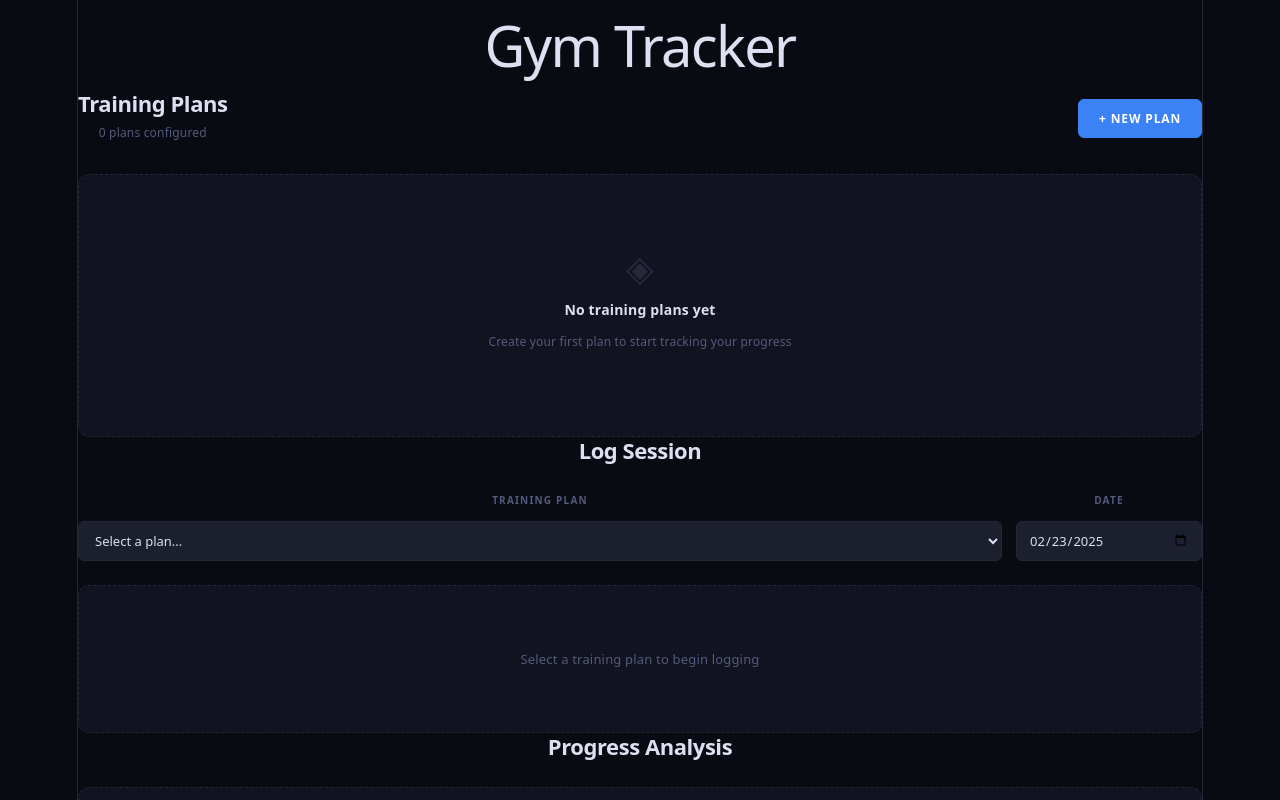
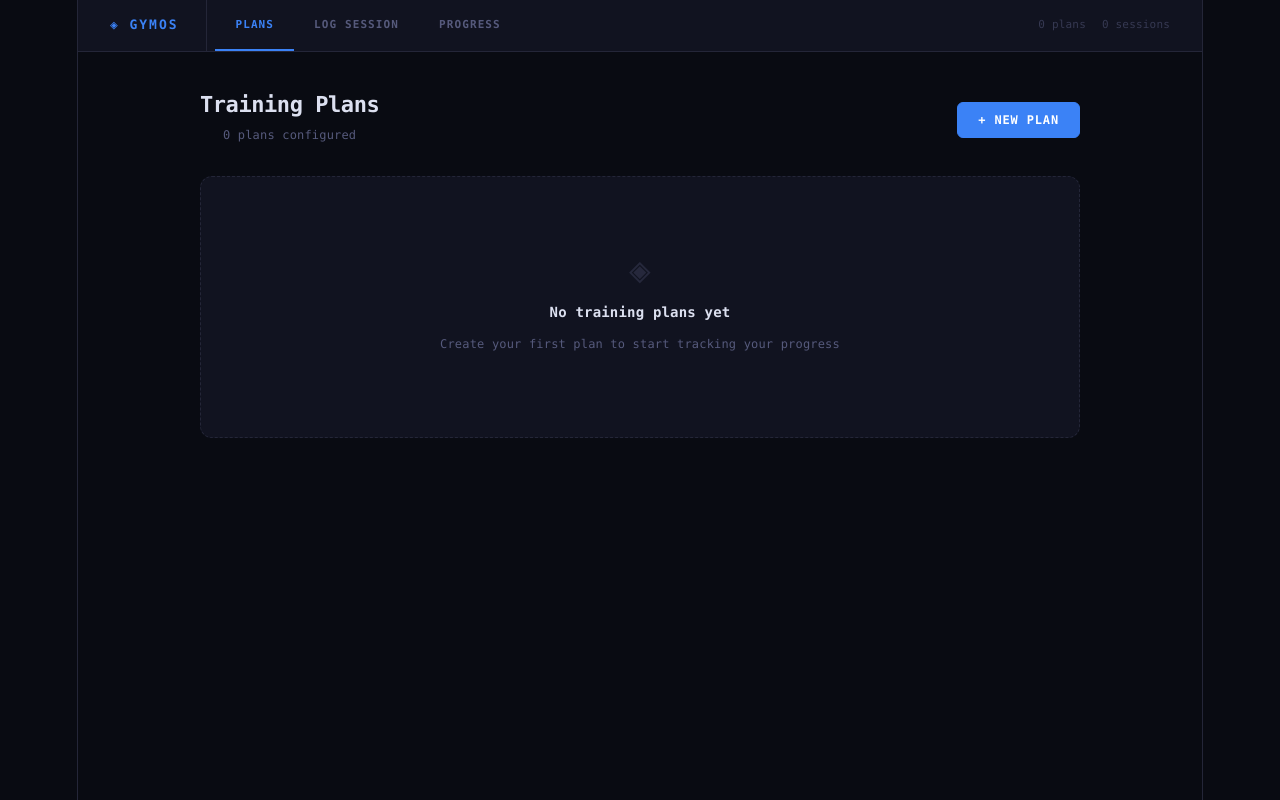
Before and after one commit to tiago-espadinha/GymOS, a React (Vite) app: page / in a window 1280 px wide. Shown: the top 800 px of the page. Built offline with nearby package versions, Linux system fonts and the light colour scheme.

Commit message:
feat: integrate tab functionality into main app

```diff
--- a/src/App.tsx
+++ b/src/App.tsx
@@ -1,38 +1,10 @@
-import { useState } from "react";
 import "./App.css";
-import { PlansTab } from "./components/plans";
-import { LogTab } from "./components/log";
-import { ProgressTab } from "./components/progress";
-import { TrainingPlan, WorkoutSession } from "./types";
+import GymTracker from "./GymTracker";
 
 function App() {
-  const [plans, setPlans] = useState<TrainingPlan[]>([]);
-  const [sessions, setSessions] = useState<WorkoutSession[]>([]);
-  const [lastLoggedPlan, setLastLoggedPlan] = useState<TrainingPlan | null>(
-    null,
-  );
-
-  const handleLogPlan = (plan: TrainingPlan) => {
-    setLastLoggedPlan(plan);
-    console.log("Logged training plan:", plan);
-  };
-
   return (
     <main>
-      <h1>Gym Tracker</h1>
-      <PlansTab plans={plans} setPlans={setPlans} onLogPlan={handleLogPlan} />
-      <LogTab
-        plans={plans}
-        sessions={sessions}
-        setSessions={setSessions}
-      ></LogTab>
-      <ProgressTab plans={plans} sessions={sessions} />
-      {lastLoggedPlan && (
-        <section className="logInfo">
-          <h2>Last logged plan</h2>
-          <p>{lastLoggedPlan.name}</p>
-        </section>
-      )}
+      <GymTracker />
     </main>
   );
 }
--- /dev/null
+++ b/src/GymTracker.tsx
@@ -0,0 +1,169 @@
+import { useState, useEffect } from 'react';
+import Colors from './constants/colors';
+import { PlansTab } from './components/plans';
+import { LogTab } from './components/log';
+import { ProgressTab } from './components/progress';
+import { TrainingPlan, WorkoutSession } from './types';
+import { getFromStorage, saveToStorage } from './utils/storage';
+
+interface TabConfig {
+  id: string;
+  label: string;
+}
+
+const TABS: TabConfig[] = [
+  { id: 'plans', label: 'Plans' },
+  { id: 'log', label: 'Log Session' },
+  { id: 'progress', label: 'Progress' },
+];
+
+export default function GymTracker() {
+  const [tab, setTab] = useState<string>('plans');
+  const [plans, setPlans] = useState<TrainingPlan[]>([]);
+  const [sessions, setSessions] = useState<WorkoutSession[]>([]);
+  const [loaded, setLoaded] = useState(false);
+  const [logPlan, setLogPlan] = useState<TrainingPlan | null>(null);
+
+  useEffect(() => {
+    (async () => {
+      const p = await getFromStorage('gym:plans');
+      const s = await getFromStorage('gym:sessions');
+      setPlans(p || []);
+      setSessions(s || []);
+      setLoaded(true);
+    })();
+  }, []);
+
+  useEffect(() => {
+    if (loaded) {
+      saveToStorage('gym:plans', plans);
+    }
+  }, [plans, loaded]);
+
+  useEffect(() => {
+    if (loaded) {
+      saveToStorage('gym:sessions', sessions);
+    }
+  }, [sessions, loaded]);
+
+  const handleLogPlan = (plan: TrainingPlan) => {
+    setLogPlan(plan);
+    setTab('log');
+  };
+
+  if (!loaded) {
+    return (
+      <div
+        style={{
+          minHeight: '100vh',
+          background: Colors.bg,
+          display: 'flex',
+          alignItems: 'center',
+          justifyContent: 'center',
+          color: Colors.accent,
+          fontSize: '12px',
+          fontFamily: 'monospace',
+          letterSpacing: '0.2em',
+          textTransform: 'uppercase',
+        }}
+      >
+        Loading...
+      </div>
+    );
+  }
+
+  return (
+    <div
+      style={{
+        minHeight: '100vh',
+        background: Colors.bg,
+        color: Colors.text,
+        fontFamily: "'SF Mono','JetBrains Mono','Fira Code','Consolas',monospace",
+      }}
+    >
+      {/* Navigation */}
+      <div
+        style={{
+          background: Colors.card,
+          borderBottom: `1px solid ${Colors.border}`,
+          padding: '0 32px',
+          display: 'flex',
+          alignItems: 'stretch',
+          position: 'sticky',
+          top: 0,
+          zIndex: 100,
+        }}
+      >
+        <div
+          style={{
+            fontSize: '13px',
+            fontWeight: '800',
+            color: Colors.accent,
+            letterSpacing: '0.15em',
+            textTransform: 'uppercase',
+            display: 'flex',
+            alignItems: 'center',
+            paddingRight: '28px',
+            marginRight: '8px',
+            borderRight: `1px solid ${Colors.border}`,
+          }}
+        >
+          ◈ GymOS
+        </div>
+
+        {TABS.map((t) => (
+          <button
+            key={t.id}
+            onClick={() => setTab(t.id)}
+            style={{
+              padding: '18px 20px',
+              fontSize: '11px',
+              fontWeight: '700',
+              letterSpacing: '0.1em',
+              textTransform: 'uppercase',
+              background: 'none',
+              border: 'none',
+              cursor: 'pointer',
+              color: tab === t.id ? Colors.accent : Colors.muted,
+              fontFamily: 'inherit',
+              borderBottom: `2px solid ${tab === t.id ? Colors.accent : 'transparent'}`,
+              transition: 'all 0.15s',
+            }}
+          >
+            {t.label}
+          </button>
+        ))}
+
+        <div style={{ flex: 1 }} />
+        <div
+          style={{
+            display: 'flex',
+            alignItems: 'center',
+            gap: '16px',
+            fontSize: '11px',
+            color: Colors.dim,
+          }}
+        >
+          <span>{plans.length} plans</span>
+          <span>{sessions.length} sessions</span>
+        </div>
+      </div>
+
+      {/* Content */}
+      <div style={{ maxWidth: '880px', margin: '0 auto', padding: '40px 28px' }}>
+        {tab === 'plans' && (
+          <PlansTab plans={plans} setPlans={setPlans} onLogPlan={handleLogPlan} />
+        )}
+        {tab === 'log' && (
+          <LogTab
+            plans={plans}
+            sessions={sessions}
+            setSessions={setSessions}
+            initialPlan={logPlan || undefined}
+          />
+        )}
+        {tab === 'progress' && <ProgressTab plans={plans} sessions={sessions} />}
+      </div>
+    </div>
+  );
+}
```
